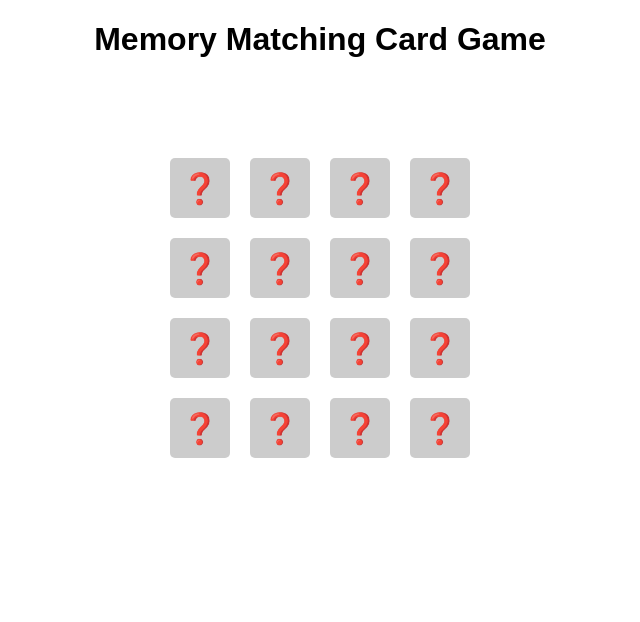
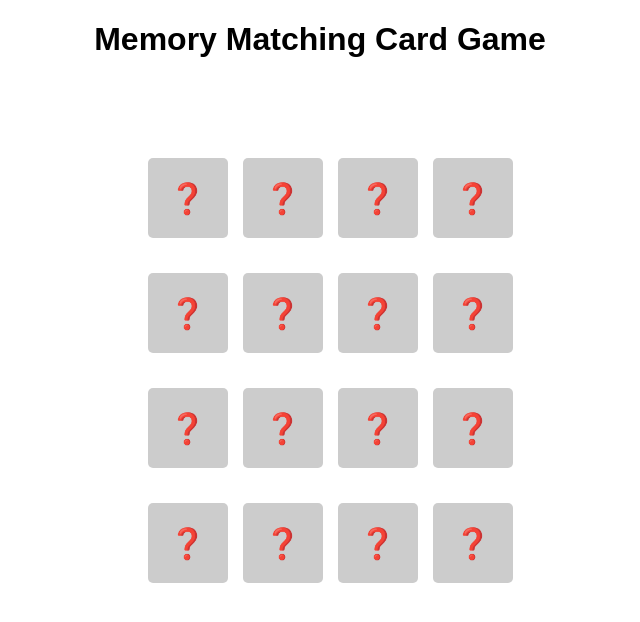
Before and after one commit to Eshhaa11/tic-tac-toe-game, a React (Create React App) app: page / in a window 1280 px wide. Shown: the top 622 px of the page, without its empty margins (320-960 px from the left). Built offline with nearby package versions, Linux system fonts and the light colour scheme.

Commit message:
added gap

```diff
--- a/src/Components/Memory.css
+++ b/src/Components/Memory.css
@@ -7,14 +7,14 @@
     display: grid;
     margin-top: 100px;
     grid-template-columns: repeat(4, 60px);
-    gap: 20px;
+    gap: 35px;
     justify-content: center;
 
   }
 
   .card {
-    width: 60px;
-    height: 60px;
+    width: 80px;
+    height: 80px;
     font-size: 30px;
     background-color: #ccc;
     display: flex;
```
